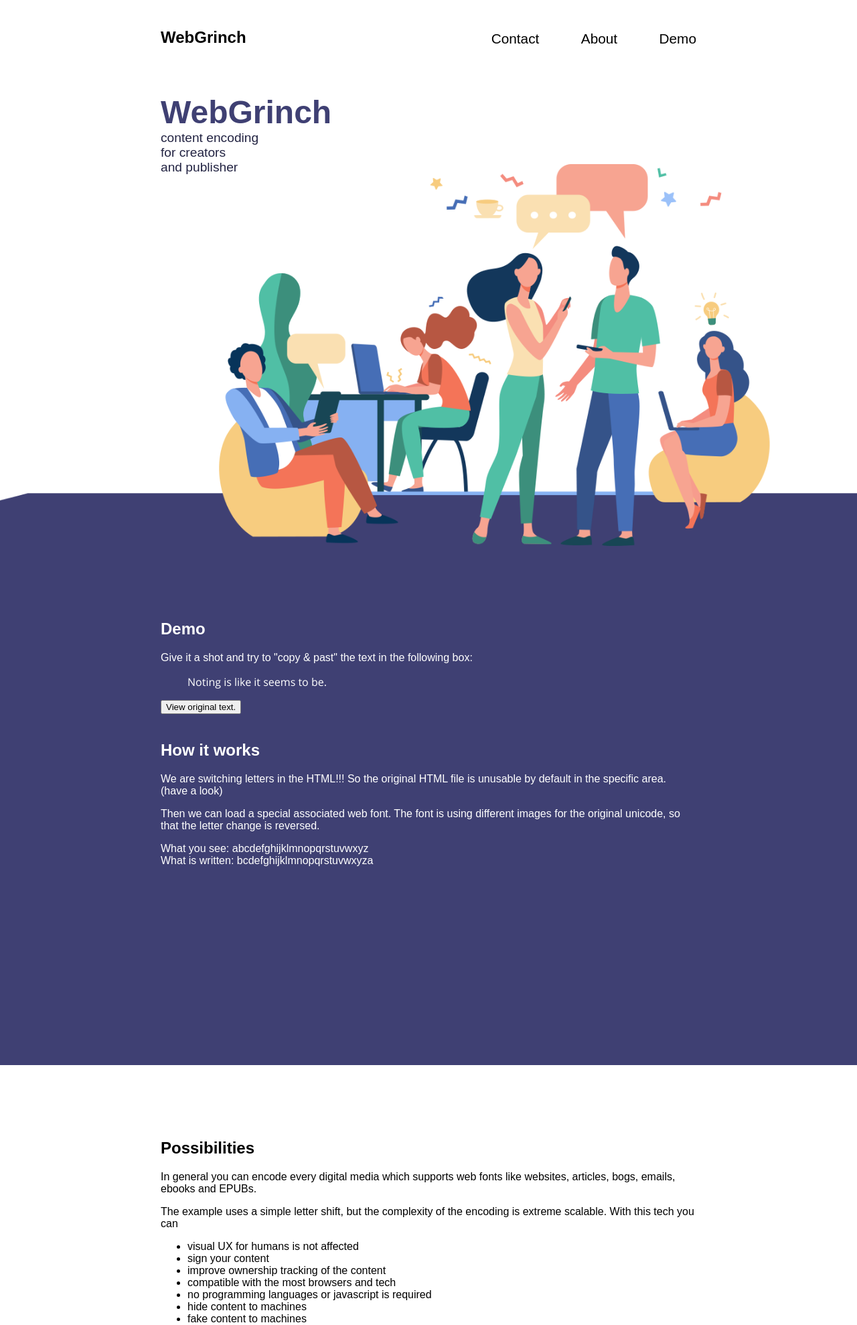
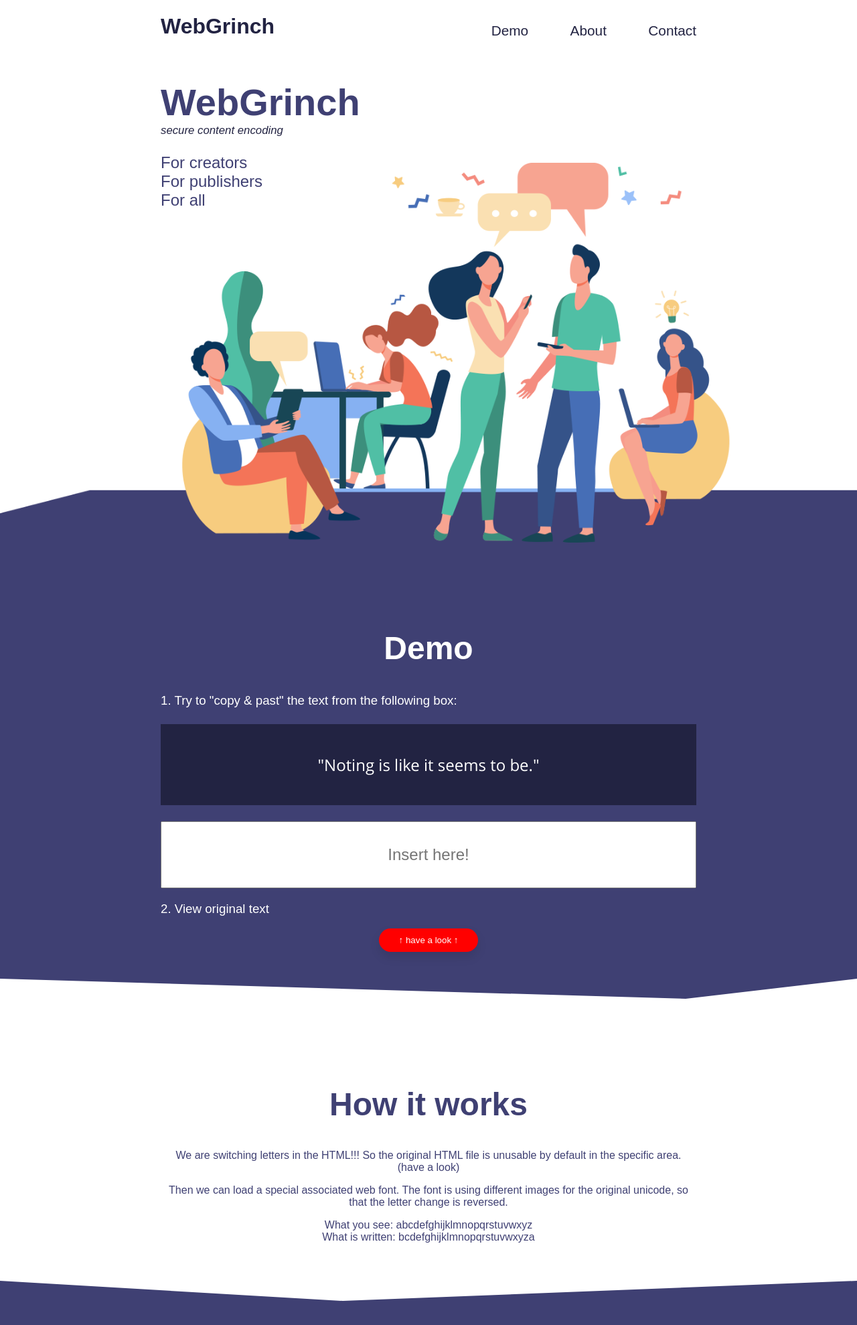
Before and after one commit to 8qfx1ai5/webgrinch, a PHP site: page / in a window 1280 px wide. Shown: the top 1978 px of the page at 67% size. Run offline with PHP 8.4, Linux system fonts and the light colour scheme.

Commit message:
redesign of the example page 2

```diff
--- a/web/static/example/css/main.css
+++ b/web/static/example/css/main.css
@@ -4,8 +4,13 @@
   --third-color: #222342;
 }
 
+html {
+  scroll-behavior: smooth;
+}
+
 body {
   background-color: var(--second-color);
+  color: var(--main-color);
   margin: 0px;
   font-family: sans-serif;
   min-width: 1000px;
@@ -18,6 +23,7 @@ body #wrapper {
   width: 100%;
 }
 body #wrapper #demo,
+body #wrapper #features,
 body #wrapper #contact,
 body #wrapper #footer {
   background-color: var(--main-color);
@@ -35,11 +41,17 @@ body #wrapper .content.content:last-child(),
 body #wrapper nav.content:last-child() {
   padding-bottom: 10vh;
 }
-body #wrapper nav {
-  height: 50px;
+body #wrapper #nav {
+  position: fixed;
+  background-color: var(--second-color);
+  color: var(--third-color);
+}
+body #wrapper #nav nav {
+  height: 30px;
+  min-height: 1cm;
   position: relative;
 }
-body #wrapper nav ul {
+body #wrapper #nav nav ul {
   list-style-type: none;
   right: 0px;
   margin: unset;
@@ -48,36 +60,46 @@ body #wrapper nav ul {
   position: absolute;
   bottom: 0px;
 }
-body #wrapper nav ul li {
+body #wrapper #nav nav ul li {
   float: right;
   padding-left: 3em;
 }
-body #wrapper nav h2 {
+body #wrapper #nav nav h2 {
   float: left;
   margin: unset;
   position: absolute;
   bottom: 0px;
+  font-size: 2em;
 }
-body #wrapper #nav {
-  position: fixed;
-  background-color: var(--second-color);
+body #wrapper #nav nav a {
+  color: inherit;
+  text-decoration: none;
+}
+body #wrapper #nav nav a:visited {
+  color: inherit;
 }
 body #wrapper #start {
   color: var(--main-color);
   background-image: url(../images/start_image.png);
   background-repeat: no-repeat;
-  background-position: 40% bottom;
+  background-position: 30% bottom;
   background-size: auto 70%;
   min-height: 90vh;
+  text-align: initial;
+  padding-top: 60px;
 }
 body #wrapper #start h1 {
-  font-size: 3em;
+  font-size: 3.5em;
   margin-top: 50px;
+  margin-bottom: 10px;
 }
 body #wrapper #start h1 .subheading {
   color: var(--third-color);
-  font-size: 40%;
+  font-size: 0.3em;
   font-weight: normal;
+}
+body #wrapper #start p {
+  font-size: 1.5em;
 }
 body #wrapper #start img {
   position: absolute;
@@ -86,13 +108,51 @@ body #wrapper #start img {
   right: 10%;
   max-width: 70%;
 }
+body #wrapper #demo blockquote {
+  background-color: var(--third-color);
+  margin-left: 0px;
+  margin-right: 0px;
+  padding: 20px;
+  font-size: 1.5em;
+}
+body #wrapper #demo button {
+  background-color: red;
+  border-radius: 20px;
+  border: none;
+  outline: none;
+  color: var(--second-color);
+  padding: 10px 30px 10px 30px;
+  box-shadow: 0px 8px 15px rgba(0, 0, 0, 0.1);
+}
+body #wrapper #demo button:active, body #wrapper #demo button:hover {
+  border: none;
+  outline: none;
+}
+body #wrapper #demo input {
+  display: block;
+  padding: 20px;
+  margin-left: 0px;
+  margin-right: 0px;
+  margin-bottom: 20px;
+  height: 100px;
+  width: 100%;
+  text-align: center;
+  font-size: 1.5em;
+}
+body #wrapper #demo h3 {
+  font-weight: normal;
+  text-align: left;
+}
 body #wrapper section {
-  padding-bottom: 15px;
+  padding-bottom: 30px;
   padding-top: 10vh;
   padding-left: 0px;
   padding-right: 0px;
-  min-height: 85vh;
   width: 100vw;
+  text-align: center;
+}
+body #wrapper section h2 {
+  font-size: 3em;
 }
 body #wrapper section#nav {
   padding-top: 0px;
@@ -100,3 +160,13 @@ body #wrapper section#nav {
 body #wrapper section#nav, body #wrapper section#footer, body #wrapper section#contact {
   min-height: auto;
 }
+body #wrapper #demo-transition {
+  border-top: 30px solid var(--main-color);
+  border-left: 80vw solid var(--second-color);
+  border-right: 20vw solid var(--second-color);
+}
+body #wrapper #how-transition {
+  border-top: 30px solid var(--second-color);
+  border-left: 40vw solid var(--main-color);
+  border-right: 60vw solid var(--main-color);
+}
--- a/web/static/example/index.html
+++ b/web/static/example/index.html
@@ -22,17 +22,18 @@
     <div id="wrapper">
         <section id="nav">
             <nav>
-                <h2>WebGrinch</h2>
+                <h2><a href="#start">WebGrinch</a></h2>
                 <ul>
-                    <li>Demo</li>
-                    <li>About</li>
-                    <li>Contact</li>
+                    <li><a href="#contact">Contact</a></li>
+                    <li><a href="#features">About</a></li>
+                    <li><a href="#demo">Demo</a></li>
                 </ul>
             </nav>
         </section>
         <section id="start">
             <div class="content">
-                <h1 class="center">WebGrinch<br/><span class="subheading">content encoding<br/>for creators<br/>and publisher</span></h1>
+                <h1 class="center">WebGrinch<br/><span class="subheading"><i>secure content encoding</i></span></h1>
+                <p>For creators<br/>For publishers<br/>For all</p>
             </div>
             <!-- <img src="images/start_image.png" /> -->
             <!-- <div id="start_image_surface"></div> -->
@@ -40,13 +41,18 @@
         <section id="demo">
             <div class="content">
                 <h2>Demo</h2>
-                <p>Give it a shot and try to "copy & past" the text in the following box:</p>
+                <h3>1. Try to "copy & past" the text from the following box:</h3>
                 <blockquote class="decode" cite="http://developer.mozilla.org">
                     <!-- <p>Noting is like it seems to be.</p> -->
-                    <p>Opujoh jt mjlf ju tffnt up cf.</p>
+                    <p>"Opujoh jt mjlf ju tffnt up cf."</p>
                 </blockquote>
-                <button type="button" onmousedown="setFont('OpenSans');" onmouseup="setFont('OpenSans-WebGrinch');" onmouseout="setFont('')">View original text.</button>
+                <input type="text" placeholder="Insert here!" />
+                <h3>2. View original text</h3>
+                <button type="button" onmousedown="setFont('OpenSans');" onmouseup="setFont('OpenSans-WebGrinch');" onmouseout="setFont('OpenSans-WebGrinch')">&uarr; have a look &uarr;</button>
             </div>
+        </section>
+        <div id="demo-transition"></div>
+        <section id="how">
             <div class="content">
                 <h2>How it works</h2>
                 <p>We are switching letters in the HTML!!! So the original HTML file is unusable by default in the specific area.</br>(have a look)</p>
@@ -54,6 +60,7 @@
                 <p><span class="italic"><span class="label">What you see:</span> abcdefghijklmnopqrstuvwxyz</span><br /><span class="label">What is written:</span> bcdefghijklmnopqrstuvwxyza</p>
             </div>
         </section>
+        <div id="how-transition"></div>
         <section id="features">
             <div class="content">
                 <h2>Possibilities</h2>
@@ -69,6 +76,8 @@
                     <li>fake content to machines</li>
                 </ul>
             </div>
+        </section>
+        <section id="sideeffects">
             <div class="content">
                 <h2>Side Effects</h2>
                 <p>Because of the lack of processability for existing algorithms, there are a lot of technologies, that do not work together with them. For instance:</p>
--- a/web/static/example/scss/main.scss
+++ b/web/static/example/scss/main.scss
@@ -4,8 +4,13 @@
     --third-color: #222342;
 }
 
+html {
+    scroll-behavior: smooth;
+}
+
 body {
     background-color: var(--second-color);
+    color: var(--main-color);
     margin: 0px;
     font-family: sans-serif;
     min-width: 1000px;
@@ -16,6 +21,7 @@ body {
     #wrapper {
         width: 100%;
         #demo,
+        #features,
         #contact,
         #footer {
             background-color: var(--main-color);
@@ -32,8 +38,13 @@ body {
                 padding-bottom: 10vh;
             }
         }
+        #nav {
+            position: fixed;
+            background-color: var(--second-color);
+            color: var(--third-color);
             nav {
-            height: 50px;
+                height: 30px;
+                min-height: 1cm;
                 position: relative;
                 ul {
                     list-style-type: none;
@@ -53,29 +64,39 @@ body {
                     margin: unset;
                     position: absolute;
                     bottom: 0px;
+                    font-size: 2em;
+                }
+                a {
+                    color: inherit;
+                    text-decoration: none;
+                    &:visited {
+                        color: inherit;
                     }
                 }
-        #nav {
-            position: fixed;
-            background-color: var(--second-color);
+            }
         }
         #start {
             color: var(--main-color);
             // position: relative;
             background-image: url(../images/start_image.png);
             background-repeat: no-repeat;
-            background-position: 40% bottom;
+            background-position: 30% bottom;
             background-size: auto 70%;
             min-height: 90vh;
-            ;
+            text-align: initial;
+            padding-top: 60px;
             h1 {
-                font-size: 3em;
+                font-size: 3.5em;
                 margin-top: 50px;
+                margin-bottom: 10px;
                 .subheading {
                     color: var(--third-color);
-                    font-size: 40%;
+                    font-size: 0.3em;
                     font-weight: normal;
                 }
+            }
+            p {
+                font-size: 1.5em;
             }
             img {
                 position: absolute;
@@ -85,13 +106,55 @@ body {
                 max-width: 70%;
             }
         }
+        #demo {
+            blockquote {
+                background-color: var(--third-color);
+                margin-left: 0px;
+                margin-right: 0px;
+                padding: 20px;
+                font-size: 1.5em;
+            }
+            button {
+                background-color: red;
+                border-radius: 20px;
+                border: none;
+                outline: none;
+                color: var(--second-color);
+                padding: 10px 30px 10px 30px;
+                box-shadow: 0px 8px 15px rgba(0, 0, 0, 0.1);
+                &:active,
+                &:hover {
+                    border: none;
+                    outline: none;
+                }
+            }
+            input {
+                display: block;
+                padding: 20px;
+                margin-left: 0px;
+                margin-right: 0px;
+                margin-bottom: 20px;
+                height: 100px;
+                width: 100%;
+                text-align: center;
+                font-size: 1.5em;
+            }
+            h3 {
+                font-weight: normal;
+                text-align: left;
+            }
+        }
         section {
-            padding-bottom: 15px;
+            padding-bottom: 30px;
             padding-top: 10vh;
             padding-left: 0px;
             padding-right: 0px;
-            min-height: 85vh;
+            // min-height: 85vh;
             width: 100vw;
+            text-align: center;
+            h2 {
+                font-size: 3em;
+            }
             &#nav {
                 padding-top: 0px;
             }
@@ -101,5 +164,17 @@ body {
                 min-height: auto;
             }
         }
+        #demo-transition {
+            border-top: 30px solid var(--main-color);
+            border-left: 80vw solid var(--second-color);
+            // border-bottom: 0 solid #D94948;
+            border-right: 20vw solid var(--second-color);
+        }
+        #how-transition {
+            border-top: 30px solid var(--second-color);
+            border-left: 40vw solid var(--main-color);
+            // border-bottom: 30px solid var(--main-main);
+            border-right: 60vw solid var(--main-color);
         }
     }
+}
```
Also changed, not shown: web/static/example/images/start_image.png, 2 other files. Lines whose indentation alone changed are shown as unchanged.
